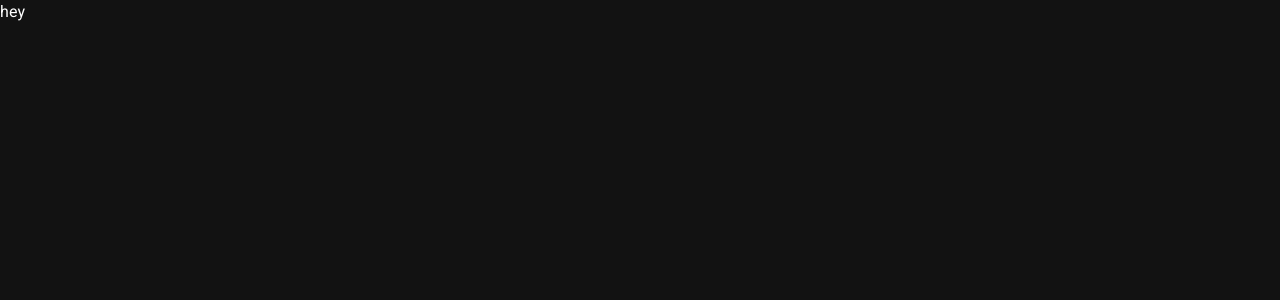
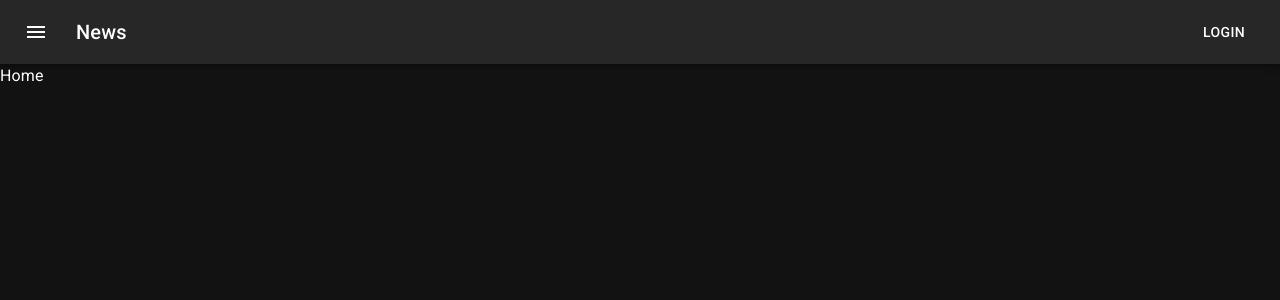
Before and after one commit to johnnyblaze993/pokemartreact, a React (Create React App) app: page / in a window 1280 px wide. Shown: the top 300 px of the page. Built offline with nearby package versions, Linux system fonts and the light colour scheme.

Commit message:
established routes and added navbar

```diff
--- a/src/App.js
+++ b/src/App.js
@@ -1,5 +1,31 @@
+import { Routes, Route } from 'react-router-dom';
+import Home from './Pages/Home';
+import Cart from './Pages/Cart';
+import Checkout from './Pages/Checkout';
+import Categories from './Pages/Categories';
+import { Box } from '@mui/material';
+import Account from './Pages/account/Account';
+import Favorited from './Pages/account/Favorited';
+import PastOrders from './Pages/account/PastOrders';
+import NavSection from './components/NavSection';
+
 function App() {
-  return <div>hey</div>;
+  return (
+    <Box>
+      <NavSection />
+      <Routes>
+        <Route path="/" element={<Home />} />
+        <Route path="/cart" element={<Cart />} />
+        <Route path="/checkout" element={<Checkout />} />
+        <Route path="/categories" element={<Categories />} />
+        <Route path="/account" element={<Account />} />
+        <Route path="/favorited" element={<Favorited />} />
+        <Route path="/pastOrders" element={<PastOrders />} />
+        <Route path="/categories" element={<Categories />} />
+        <Route path="*" element={<div>404</div>} />
+      </Routes>
+    </Box>
+  );
 }
 
 export default App;
```
Also changed, not shown: src/components/NavSection.js (renamed from src/components/NavBar.jsx).
